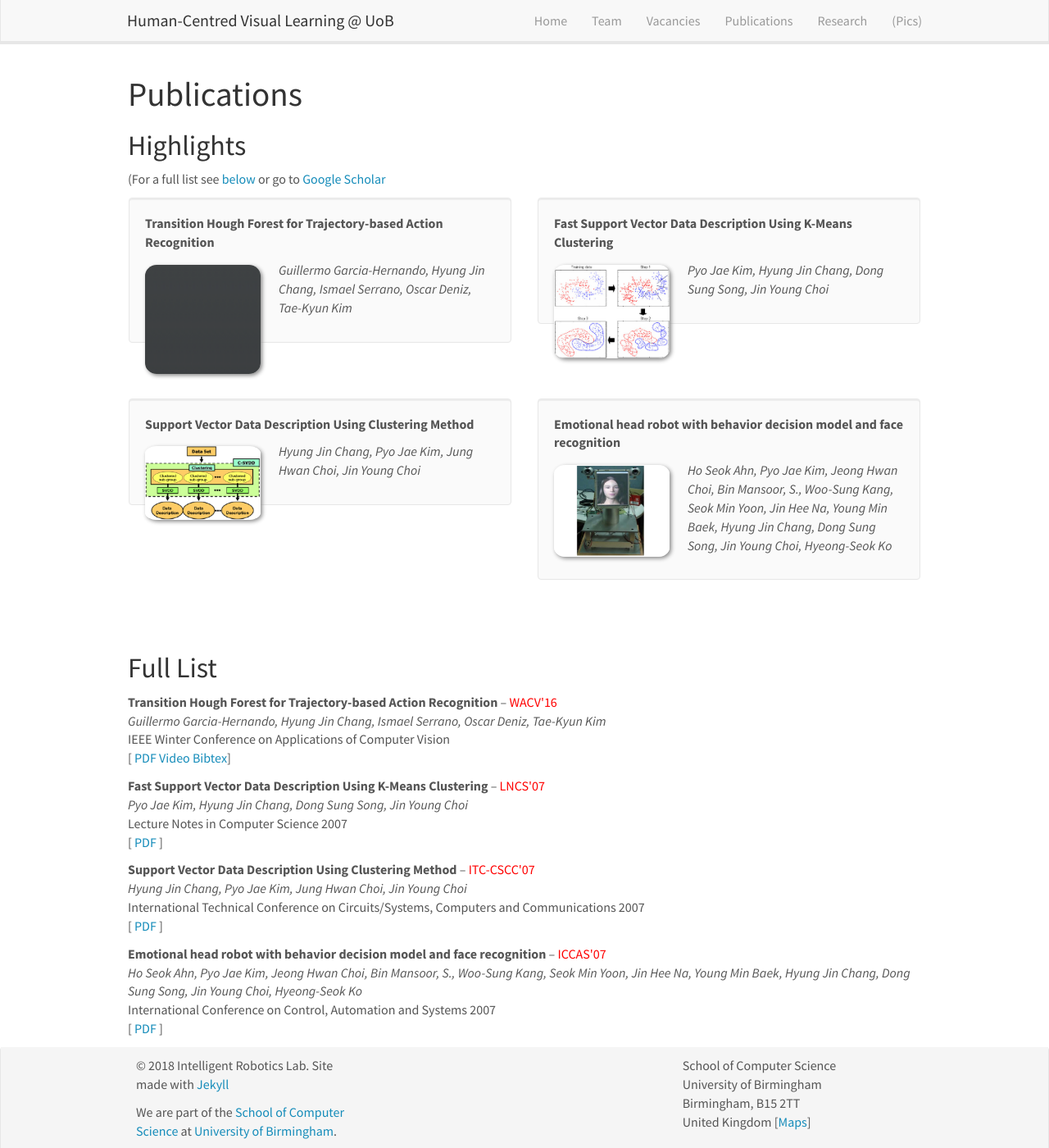
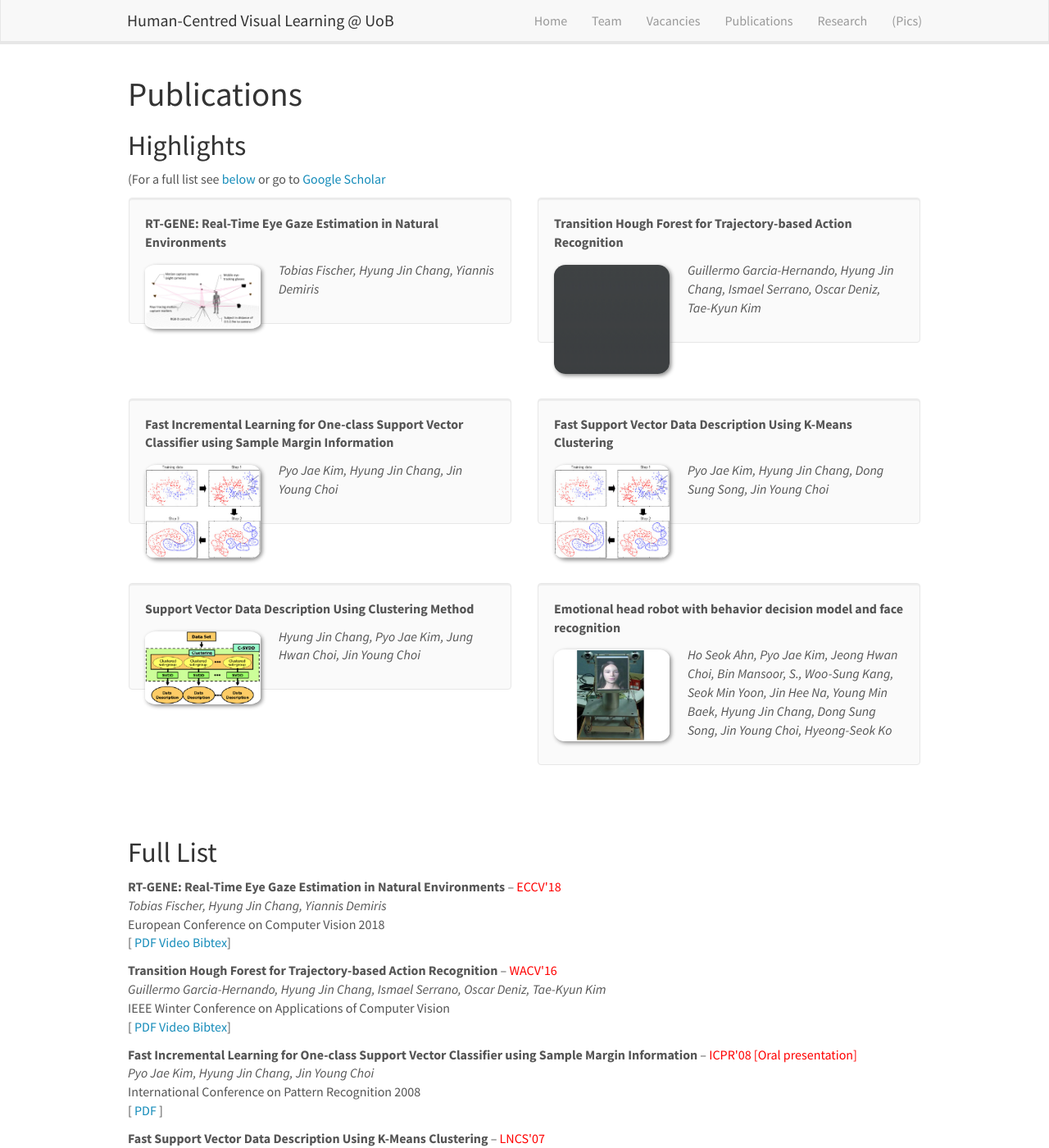
Before and after one commit to cvlab-uob/cvlab-uob, a Jekyll site: the page built from _pages/publications_old.md, in a window 1280 px wide and 1400 px high. Shown: the whole window at 82% size. Built offline with Jekyll 4.4.1, drawn with Linux system fonts in a browser that asks for light colours; nearby versions of some CDN libraries.

Commit message:
update publi

```diff
--- a/_data/publist.yml
+++ b/_data/publist.yml
@@ -1,4 +1,24 @@
-- title: Transition Hough Forest for Trajectory-based Action Recognition
+- title: "RT-GENE: Real-Time Eye Gaze Estimation in Natural Environments"
+  image: eccv-2018.png
+  booktitle_short: ECCV'18
+  booktitle_full: European Conference on Computer Vision 2018
+  description: ""
+  authors:
+    Tobias Fischer, Hyung Jin Chang, Yiannis Demiris
+  link:
+    url_paper_download:
+    paper_download:
+    url_paper_web: http://openaccess.thecvf.com/content_ECCV_2018/papers/Tobias_Fischer_RT-GENE_Real-Time_Eye_ECCV_2018_paper.pdf
+    paper_web: PDF
+    url_video: https://www.youtube.com/watch?v=1SfOI4hDvBI&feature=youtu.be
+    video: Video
+    url_bibtex: https://www.youtube.com/watch?v=vrDMqv1adHs
+    bibtex: Bibtex
+    url_poster:
+    poster:
+  highlight: 1
+
+- title: "Transition Hough Forest for Trajectory-based Action Recognition"
   image: dummy.png
   booktitle_short: WACV'16
   booktitle_full: IEEE Winter Conference on Applications of Computer Vision
@@ -16,7 +36,25 @@
     bibtex: Bibtex
   highlight: 1
 
-- title: Fast Support Vector Data Description Using K-Means Clustering
+- title: "Fast Incremental Learning for One-class Support Vector Classifier using Sample Margin Information"
+  image: lncs2007.png
+  booktitle_short: ICPR'08 [Oral presentation]
+  booktitle_full: International Conference on Pattern Recognition 2008
+  description: ""
+  authors:
+    Pyo Jae Kim, Hyung Jin Chang, Jin Young Choi
+  link:
+    url_paper_download: ICPR08_pjkim.pdf
+    paper_download: PDF
+    url_paper_web:
+    paper_web:
+    url_video:
+    video:
+    url_bibtex:
+    bibtex:
+  highlight: 1
+
+- title: "Fast Support Vector Data Description Using K-Means Clustering"
   image: lncs2007.png
   booktitle_short: LNCS'07
   booktitle_full: Lecture Notes in Computer Science 2007
@@ -34,7 +72,7 @@
     bibtex:
   highlight: 1
 
-- title: Support Vector Data Description Using Clustering Method
+- title: "Support Vector Data Description Using Clustering Method"
   image: itc-cscc2007.png
   booktitle_short: ITC-CSCC'07
   booktitle_full: International Technical Conference on Circuits/Systems, Computers and Communications 2007
```
Also changed, not shown: _pages/publications.md (+0 -1 lines), images/pubpic/eccv-2018.png (added), images/pubpic/icip2008.png (added), 2 other files.
